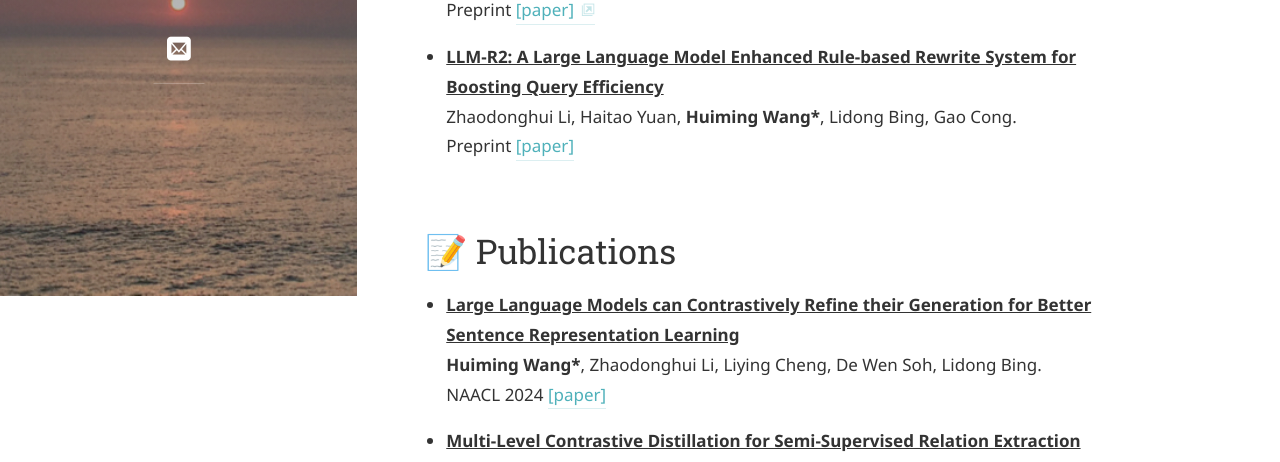
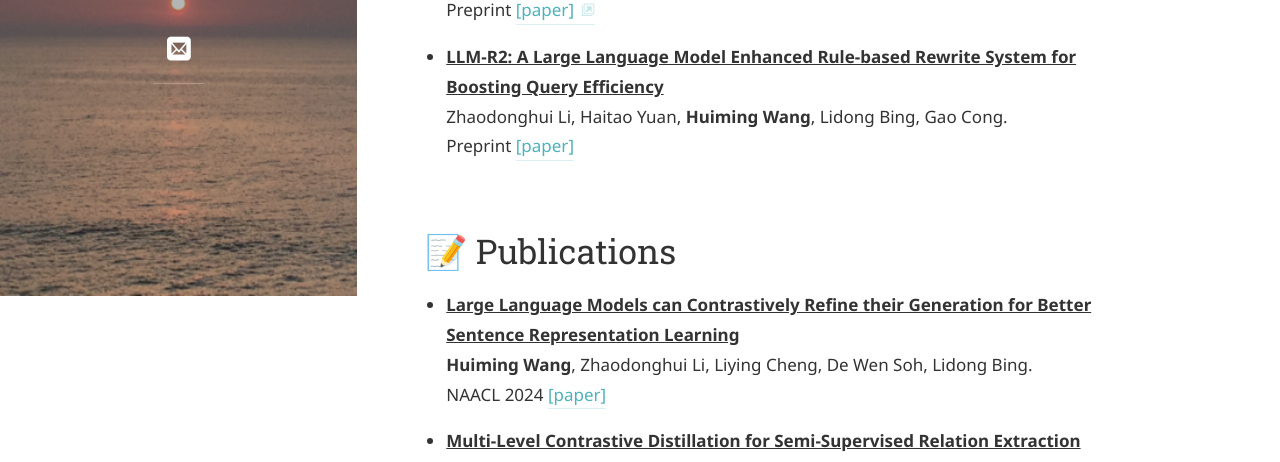
Before and after one commit to Circle-Ming/Circle-Ming.github.io, a Jekyll site: the page built from papers.md, in a window 1280 px wide. Shown: the part 604-1066 px from the top of the page. Built offline with Jekyll 4.4.1, drawn with Linux system fonts in a browser that asks for light colours; some web fonts are replaced.

```diff
--- a/papers.md
+++ b/papers.md
@@ -22,14 +22,14 @@ Yiran Zhao, Wenxuan Zhang, **Huiming Wang**, Kenji Kawaguchi, Lidong Bing.\
 Preprint [\[paper\]](https://arxiv.org/pdf/2402.18913.pdf)
 
 - **<ins>LLM-R2: A Large Language Model Enhanced Rule-based Rewrite System for Boosting Query Efficiency</ins>**\
-Zhaodonghui Li, Haitao Yuan, **Huiming Wang\***, Lidong Bing, Gao Cong.\
+Zhaodonghui Li, Haitao Yuan, **Huiming Wang**, Lidong Bing, Gao Cong.\
 Preprint [\[paper\]](assets/img/SIGMOD2024.pdf)
 
 
 📝 Publications
 ======
 - **<ins>Large Language Models can Contrastively Refine their Generation for Better Sentence Representation Learning</ins>**\
-**Huiming Wang\***, Zhaodonghui Li, Liying Cheng, De Wen Soh, Lidong Bing.\
+**Huiming Wang**, Zhaodonghui Li, Liying Cheng, De Wen Soh, Lidong Bing.\
 NAACL 2024 [\[paper\]](assets/img/NAACL2024_Large_Language_Models_can_Contrastively_Refine_their_Generation_for_Better_Sentence_Representation_Learning.pdf)
 
 - **<ins>Multi-Level Contrastive Distillation for Semi-Supervised Relation Extraction</ins>**\
```
